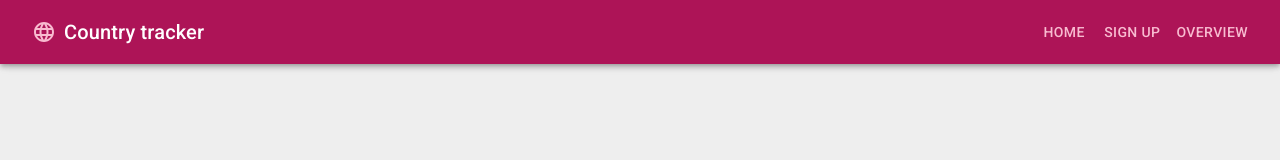
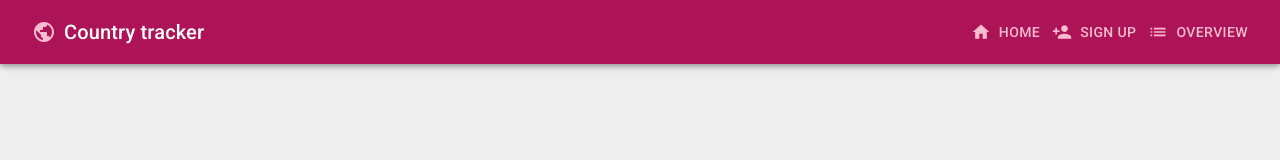
Before and after one commit to neuefische/muc-22-2-team-pause, a React (Create React App) app in the folder frontend/: page / in a window 1280 px wide. Shown: the top 160 px of the page. Built offline with nearby package versions, Linux system fonts and the light colour scheme; no server answers.

Commit message:
Add menu-item-icons

```diff
--- a/frontend/src/component/NavBar.tsx
+++ b/frontend/src/component/NavBar.tsx
@@ -1,20 +1,23 @@
 import {AppBar, Box, Button, IconButton, Toolbar, Typography} from "@mui/material";
 import React from "react";
 import {useNavigate} from "react-router-dom";
-import {Language} from "@mui/icons-material";
+import {Home, List, PersonAdd, Public} from "@mui/icons-material";
 
 export default function NavBar() {
     const navItems = [
         {
             name: 'Home',
-            path: "/"
+            path: "/",
+            icon: <Home/>
         }
         , {
             name: 'Sign Up',
-            path: "/"
+            path: "/",
+            icon: <PersonAdd/>
         }, {
             name: 'Overview',
-            path: "/overview"
+            path: "/overview",
+            icon:<List/>
         }];
 
     const navigate = useNavigate();
@@ -28,7 +31,7 @@ export default function NavBar() {
                     component={"nav"}>
             <Toolbar>
                 <IconButton color={"primary"} onClick={() => handleNavigation('/')}>
-                    <Language/>
+                    <Public/>
                 </IconButton>
                 <Typography
                     variant="h6"
@@ -39,7 +42,7 @@ export default function NavBar() {
 
                 <Box>
                     {navItems.map((item) => (
-                        <Button key={item.name} onClick={() => handleNavigation(item.path)}>{item.name}</Button>
+                        <Button startIcon={item.icon} key={item.name} onClick={() => handleNavigation(item.path)}>{item.name}</Button>
                     ))}
                 </Box>
             </Toolbar>
```
